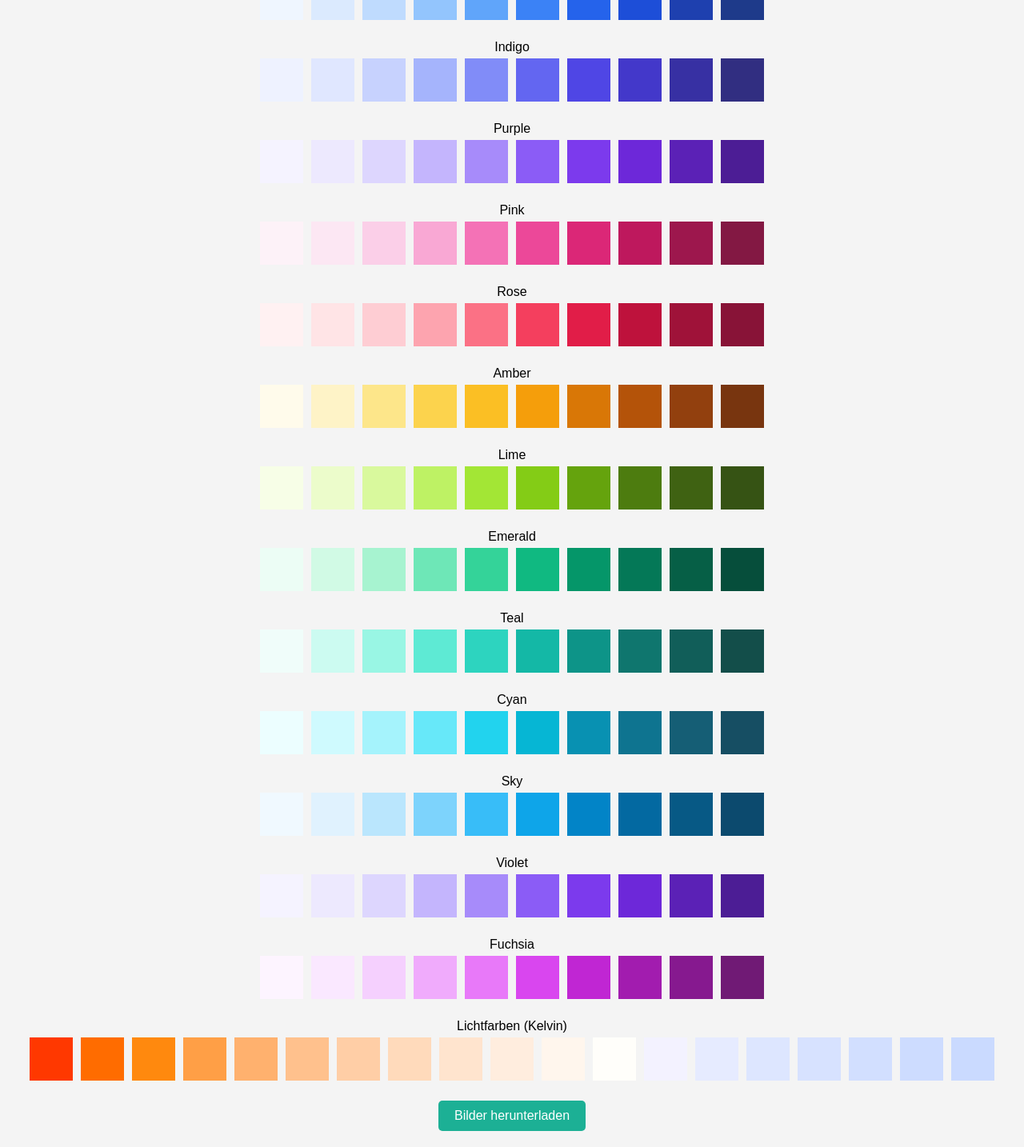
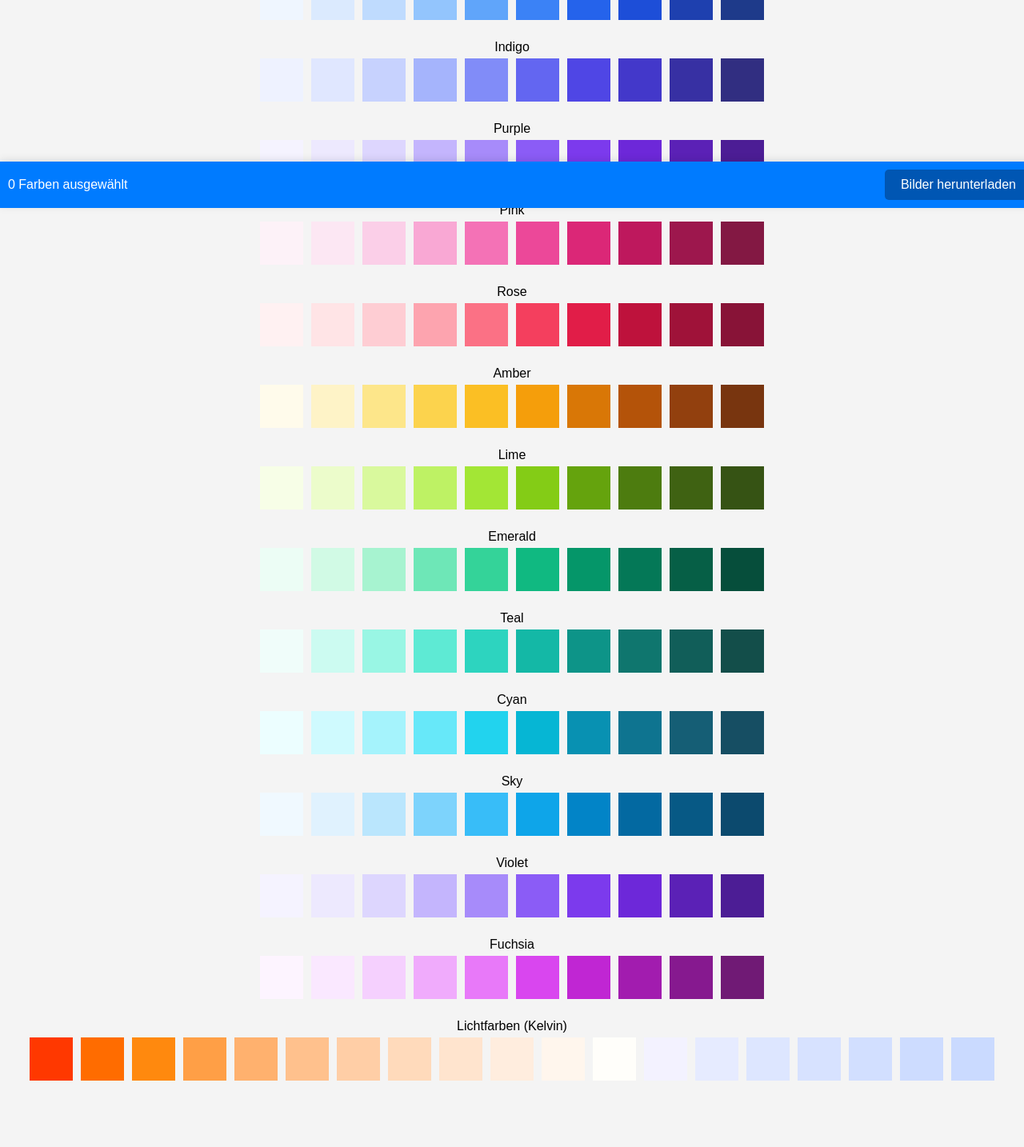
Before and after one commit to Andreas-Prautzsch/color-swatches-generator, a PHP site: page / in a window 1280 px wide. Shown: the part 540-1974 px from the top of the page at 80% size. After the commit the page ends 1891 px from the top, so only its background shows below. Run offline with PHP 8.4, Linux system fonts and the light colour scheme.

Commit message:
feat(global): improve ux

```diff
--- a/index.php
+++ b/index.php
@@ -103,12 +103,16 @@ $kelvin_colors = [
     }
 
     .color-box {
+      position: relative;
       width: 50px;
       height: 50px;
       margin: 5px;
       cursor: pointer;
       border: 2px solid transparent;
       transition: border 0.3s ease;
+      display: flex;
+      align-items: center;
+      justify-content: center;
     }
 
     .color-box:hover {
@@ -119,17 +123,36 @@ $kelvin_colors = [
       border: 2px solid #000;
     }
 
+    .color-box.selected::after {
+      content: "✓";
+      font-size: 24px;
+      color: white;
+      position: absolute;
+    }
+
     .category-title {
       text-align: center;
       margin-top: 20px;
     }
 
+    #bottom-bar {
+      position: fixed;
+      bottom: 0;
+      left: 0;
+      width: 100%;
+      background-color: #007BFF;
+      color: white;
+      padding: 10px;
+      display: flex;
+      justify-content: space-between;
+      align-items: center;
+      box-shadow: 0 -2px 10px rgba(0, 0, 0, 0.1);
+    }
+
     #download-btn {
-      display: block;
-      margin: 20px auto;
       padding: 10px 20px;
       font-size: 16px;
-      background-color: #1cb095;
+      background-color: #0056b3;
       color: white;
       border: none;
       cursor: pointer;
@@ -138,7 +161,7 @@ $kelvin_colors = [
     }
 
     #download-btn:hover {
-      background-color: #0056b3;
+      background-color: #003d80;
     }
   </style>
 </head>
@@ -162,7 +185,10 @@ $kelvin_colors = [
     <?php endforeach; ?>
   </div>
 
-  <button id="download-btn">Bilder herunterladen</button>
+  <div id="bottom-bar">
+    <div id="selected-count">0 Farben ausgewählt</div>
+    <button id="download-btn">Bilder herunterladen</button>
+  </div>
 
   <form id="download-form" action="download_zip.php" method="POST" style="display:none;">
     <input type="hidden" name="colors" id="colors-input">
@@ -173,6 +199,7 @@ $kelvin_colors = [
       const colorBoxes = document.querySelectorAll( '.color-box' );
       const downloadBtn = document.getElementById( 'download-btn' );
       const colorsInput = document.getElementById( 'colors-input' );
+      const selectedCount = document.getElementById( 'selected-count' );
       let selectedColors = [];
 
       colorBoxes.forEach( box => {
@@ -184,6 +211,7 @@ $kelvin_colors = [
           } else {
             selectedColors = selectedColors.filter( c => c !== color );
           }
+          selectedCount.textContent = `${ selectedColors.length } Farben ausgewählt`;
         } );
       } );
 
```
